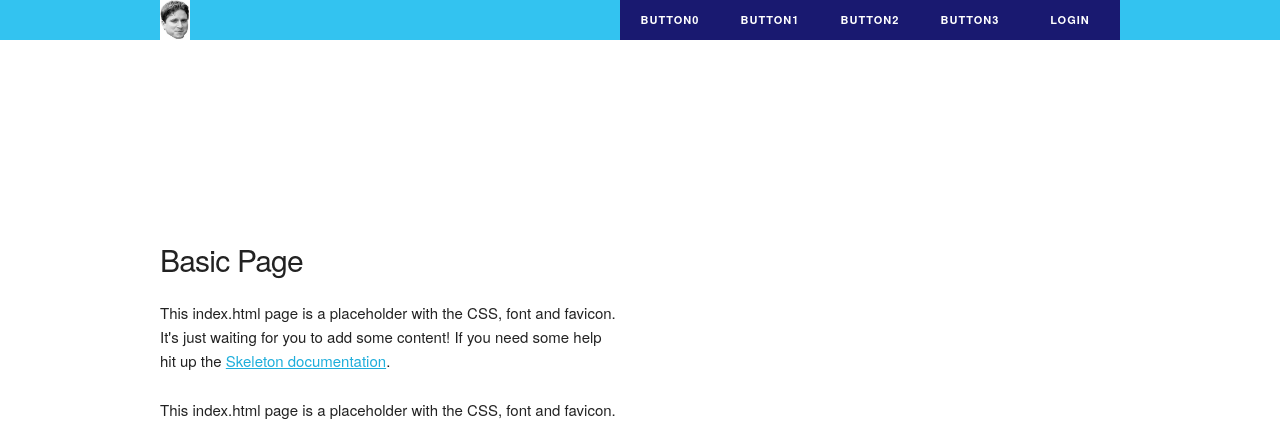
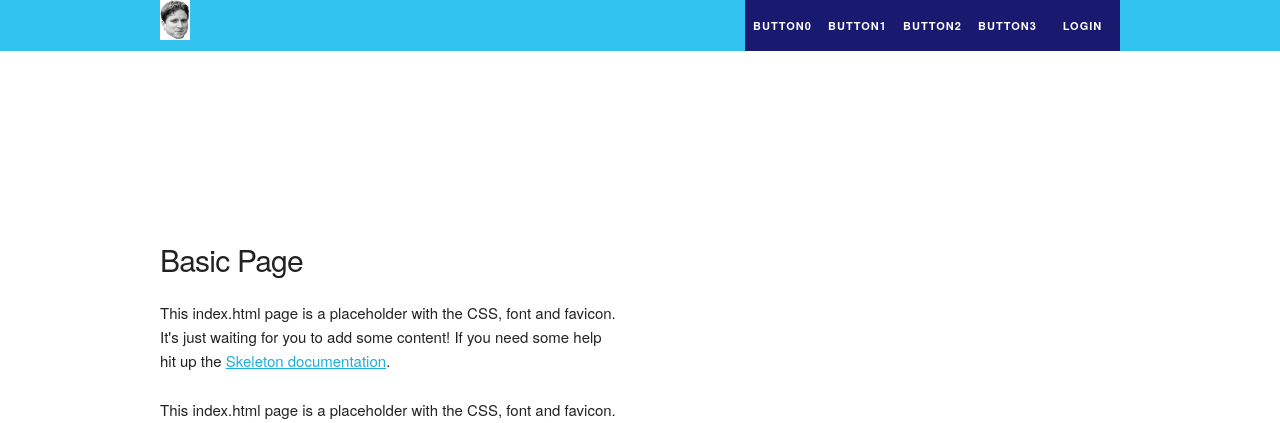
Before and after one commit to Xeltide/project1536, a PHP site: page /header.html in a window 1280 px wide. Shown: the top 423 px of the page. Run offline with PHP 8.4, Linux system fonts and the light colour scheme.

Commit message:
tweaks to header code. still need buttons to span the whole bar, minus one column

```diff
--- a/css/header.css
+++ b/css/header.css
@@ -5,8 +5,7 @@
 	background-color: #33C3F0;
     z-index: 1;
 }
-#header:toggle {
-}
+
 /* Conditional classes applied to the header via javascript */
 .header-opaque {
     opacity: 1.0;
@@ -18,42 +17,31 @@
 #header img {
     display: block;
 }
+
+#header li {
+    display: inline-block;
+    margin-bottom: 0;
+    min-width: 5em;
+}
+
+#header ul{
+    display: flex;
+    list-style-type: none;
+    margin-bottom: 0;
+}
+
 #headerbuttons {
-    display: flex;
-    min-width: 35rem;
-    max-width: 50rem;
-    width: 100%;
-    margin: auto;
-    float: right;
 }
-#button0 {
-    flex: 1;
-    order: 0;
-}
-#button1 {
-    flex: 1;
-    order: 1;
-}
-#button2 {
-    flex: 1;
-    order: 2;
-}
-#button3 {
-    flex: 1;
-    order: 3;
-}
-#loginbutton {
-    flex: 1;
-    order: 4;
-}
+
 /* Formats the header buttons. */
 #header a.button-primary {
     background-color: #191970;
     border-color: #191970;
     height: 100%;
     margin: 0px;
-    padding: 0px;
+    padding: 0.5em;
     border-radius: 0px;
+    width: 100%;
 }
 /* Hovering over a button changes its colour. */
 #header a.button-primary:hover {
--- a/css/loginFiddle.css
+++ b/css/loginFiddle.css
@@ -7,10 +7,6 @@
 }
 
 .droplink {
-	background-color: #99DDBB;
-	text-decoration: none;
-	cursor: pointer;
-	padding: 0.5em;
 }
 
 div #leftCol {
--- a/header.html
+++ b/header.html
@@ -3,6 +3,7 @@
 <head>
   <script src="./js/jquery-2.2.0.js"></script>
   <script src="./js/headeropacity.js"></script>
+  <script type="text/javascript" src="js/loginFiddle.js"></script>
   <!-- Basic Page Needs
   –––––––––––––––––––––––––––––––––––––––––––––––––– -->
   <meta charset="utf-8">
@@ -27,23 +28,55 @@
   <link rel="stylesheet" media="only screen and (min-width: 550px)" href="./css/header.css">
   <link rel="stylesheet" media="only screen and (max-width: 550px)" href="./css/mobileheader.css">
 
+  <link rel="stylesheet" href="css/loginFiddle.css">
+
 </head>
 <body>
-<div class="wrapper">
   <div id="header">
     <div class="container">
       <div class="row">
-        <div class="three columns">
+        <div class="one column">
           <a href="#" id="logo"><img src="./images/kappa.png" height=40 alt="SwimV Logo"></a>
         </div>
-        <div class="nine columns">
-          <div id="headerbuttons">
-            <!-- Buttons are placed from right to left so they float properly -->
-            <a class="button button-primary" id="button0" href="#">Button0</a>
-            <a class="button button-primary" id="button1" href="#">Button1</a>
-            <a class="button button-primary" id="button2" href="#">Button2</a>
-            <a class="button button-primary" id="button3" href="#">Button3</a>
-            <a class="button button-primary" id="loginbutton" href="#">Login</a>
+      <div class="eleven columns">
+        <ul class="u-pull-right">
+          <li><a class="button button-primary" id="button0" href="#">Button0</a></li>
+          <li><a class="button button-primary" id="button1" href="#">Button1</a></li>
+          <li><a class="button button-primary" id="button2" href="#">Button2</a></li>
+          <li><a class="button button-primary" id="button3" href="#">Button3</a></li>
+          <li><a class="button button-primary droplink" id="loginbutton" href="#" onclick="dropFunction()">Login</a></li>
+        </ul>
+      </div>
+    </div>
+  </div>
+
+    <div class="container">
+      <div class="offset-by-five columns">
+      <div id="dropdown" class="dropContent seven columns">
+
+
+        <div id="leftCol">
+            <h4>Login</h4>
+              <label for="username">Username</label>
+              <input class="u-full-width" id="user" type="text">
+              <label for="password">Password</label>
+              <input class="u-full-width" id="pass" type="password">
+              <input class="button-primary; u-pull-right" value="Login" type="submit">
+            </div>
+
+            <div id="rightCol" class="u-pull-right">
+              <h4>Register</h4>
+              <label for="username register">Username</label>
+              <input class="u-full-width" id="userRegister" type="text">
+              <label for="email">Email Address</label>
+              <input class="u-full-width" id="email" type="email">
+              <label for="password register">Password</label>
+              <input class="u-full-width" id="passRegister" type="password">
+              <label for="password confirm">Confirm Password</label>
+              <input class="u-full-width" id="passRegister" type="password">
+              <input class="button-primary; u-pull-right" value="Register" type="submit">
+            </div>
+          </div>
           </div>
         </div>
       </div>
```
